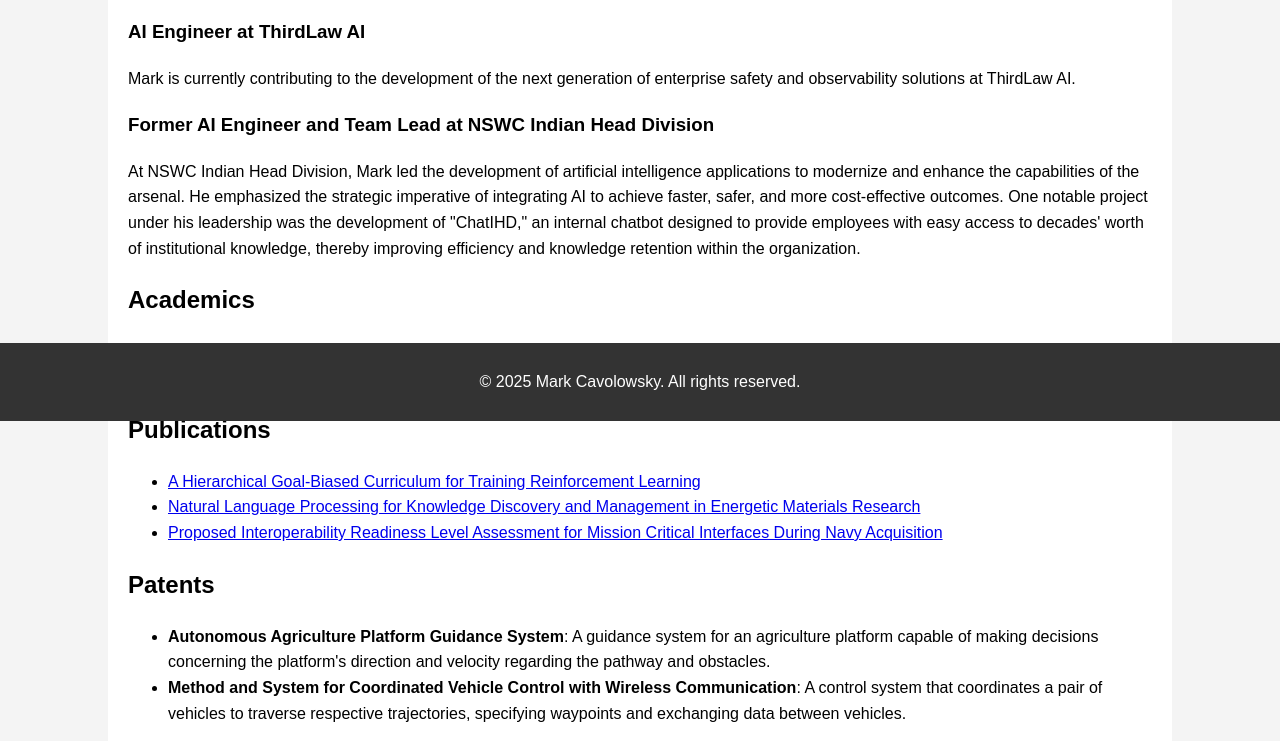
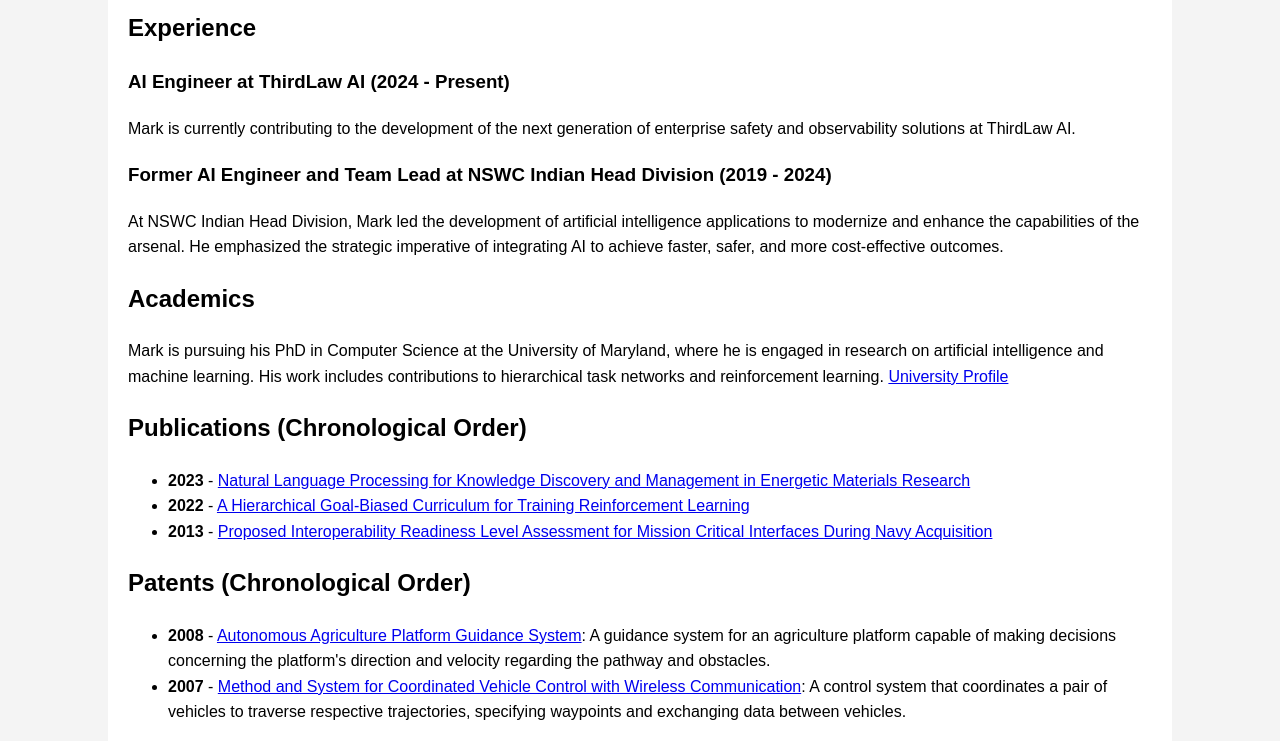
Before and after one commit to mcavolowsky/mcavolowsky.github.io, a plain HTML site: page index.html in a window 1280 px wide. Shown: the part 379-1120 px from the top of the page. Drawn offline with Linux system fonts and the light colour scheme.

Commit message:
Update index.html

```diff
--- a/index.html
+++ b/index.html
@@ -16,6 +16,7 @@
             width: 80%;
             margin: auto;
             overflow: hidden;
+            padding-bottom: 50px; /* Prevent content from being obscured */
         }
         header {
             background: #333;
@@ -36,7 +37,7 @@
         }
         header li {
             display: inline;
-            padding: 0 20px 0 20px;
+            padding: 0 20px;
         }
         .main {
             padding: 20px;
@@ -54,9 +55,9 @@
             color: #fff;
             text-align: center;
             padding: 10px 0;
-            position: fixed;
+            width: 100%;
+            position: relative;
             bottom: 0;
-            width: 100%;
         }
     </style>
 </head>
@@ -85,10 +86,10 @@
 
         <section id="experience">
             <h2>Experience</h2>
-            <h3>AI Engineer at ThirdLaw AI</h3>
+            <h3>AI Engineer at ThirdLaw AI (2024 - Present)</h3>
             <p>Mark is currently contributing to the development of the next generation of enterprise safety and observability solutions at ThirdLaw AI.</p>
-            <h3>Former AI Engineer and Team Lead at NSWC Indian Head Division</h3>
-            <p>At NSWC Indian Head Division, Mark led the development of artificial intelligence applications to modernize and enhance the capabilities of the arsenal. He emphasized the strategic imperative of integrating AI to achieve faster, safer, and more cost-effective outcomes. One notable project under his leadership was the development of "ChatIHD," an internal chatbot designed to provide employees with easy access to decades' worth of institutional knowledge, thereby improving efficiency and knowledge retention within the organization.</p>
+            <h3>Former AI Engineer and Team Lead at NSWC Indian Head Division (2019 - 2024)</h3>
+            <p>At NSWC Indian Head Division, Mark led the development of artificial intelligence applications to modernize and enhance the capabilities of the arsenal. He emphasized the strategic imperative of integrating AI to achieve faster, safer, and more cost-effective outcomes.</p>
         </section>
 
         <section id="academics">
@@ -97,19 +98,19 @@
         </section>
 
         <section id="publications">
-            <h2>Publications</h2>
+            <h2>Publications (Chronological Order)</h2>
             <ul>
-                <li><a href="https://journals.flvc.org/FLAIRS/article/view/130720">A Hierarchical Goal-Biased Curriculum for Training Reinforcement Learning</a></li>
-                <li><a href="https://onlinelibrary.wiley.com/doi/abs/10.1002/prep.202300109">Natural Language Processing for Knowledge Discovery and Management in Energetic Materials Research</a></li>
-                <li><a href="https://www.researchgate.net/publication/235055272_Proposed_Interoperability_Readiness_Level_Assessment_for_Mission_Critical_Interfaces_During_Navy_Acquisition">Proposed Interoperability Readiness Level Assessment for Mission Critical Interfaces During Navy Acquisition</a></li>
+                <li><strong>2023</strong> - <a href="https://onlinelibrary.wiley.com/doi/abs/10.1002/prep.202300109">Natural Language Processing for Knowledge Discovery and Management in Energetic Materials Research</a></li>
+                <li><strong>2022</strong> - <a href="https://journals.flvc.org/FLAIRS/article/view/130720">A Hierarchical Goal-Biased Curriculum for Training Reinforcement Learning</a></li>
+                <li><strong>2013</strong> - <a href="https://www.researchgate.net/publication/235055272_Proposed_Interoperability_Readiness_Level_Assessment_for_Mission_Critical_Interfaces_During_Navy_Acquisition">Proposed Interoperability Readiness Level Assessment for Mission Critical Interfaces During Navy Acquisition</a></li>
             </ul>
         </section>
 
         <section id="patents">
-            <h2>Patents</h2>
+            <h2>Patents (Chronological Order)</h2>
             <ul>
-                <li><strong>Autonomous Agriculture Platform Guidance System</strong>: A guidance system for an agriculture platform capable of making decisions concerning the platform's direction and velocity regarding the pathway and obstacles.</li>
-                <li><strong>Method and System for Coordinated Vehicle Control with Wireless Communication</strong>: A control system that coordinates a pair of vehicles to traverse respective trajectories, specifying waypoints and exchanging data between vehicles.</li>
+                <li><strong>2008</strong> - <a href="https://patents.google.com/patent/US20080294309A1/en">Autonomous Agriculture Platform Guidance System</a>: A guidance system for an agriculture platform capable of making decisions concerning the platform's direction and velocity regarding the pathway and obstacles.</li>
+                <li><strong>2007</strong> - <a href="https://patents.justia.com/patent/7349808">Method and System for Coordinated Vehicle Control with Wireless Communication</a>: A control system that coordinates a pair of vehicles to traverse respective trajectories, specifying waypoints and exchanging data between vehicles.</li>
             </ul>
         </section>
 
```
